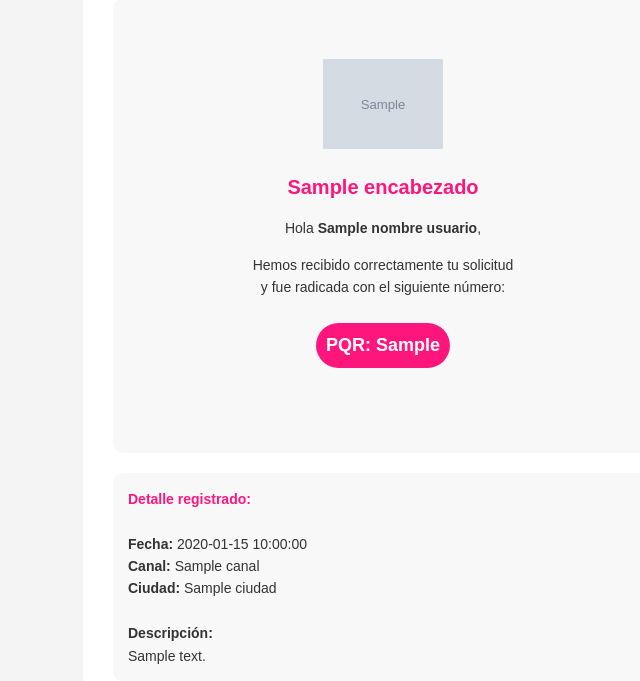
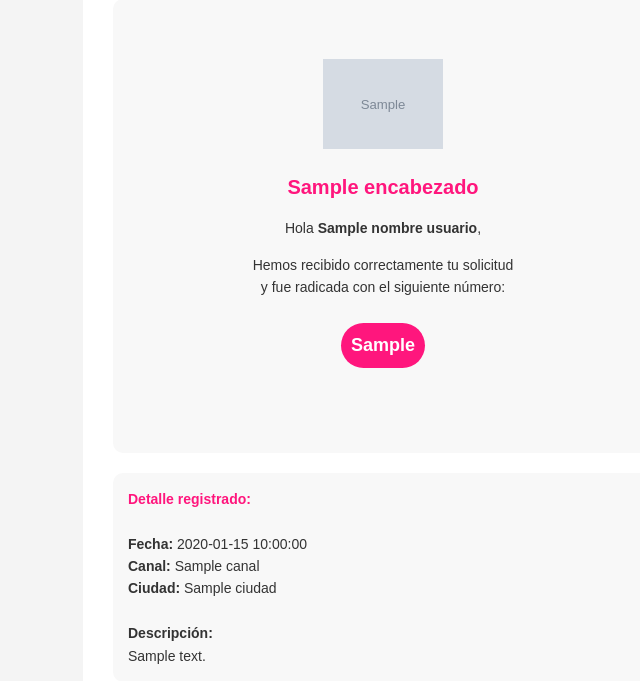
Before and after one commit to Krika-Dev/mail_services, a Python web app: template app/templates/pqrs.html in a window 1280 px wide. Shown: the part 71-752 px from the top of the page, without its empty margins (257-897 px from the left). Run offline with Jinja, Linux system fonts and the light colour scheme; the template is opened without the code that fills it: most values are stand-ins (such as "Sample title", 1, 10 or a date in 2020); grey boxes marked "Sample" are stand-in pictures.

Commit message:
pqrs plantilla

```diff
--- a/app/templates/pqrs.html
+++ b/app/templates/pqrs.html
@@ -53,7 +53,7 @@
                                                 <td style="background-color:#ff167d; padding: 8px 10px;
                                                     border-radius:5rem; font-size:18px;
                                                     font-weight:bold; color:#fff; text-align:center;">
-                                                    PQR: {{ numero_radicado }}
+                                                    {{ numero_radicado }}
                                                 </td>
                                             </tr>
                                         </table>
```
